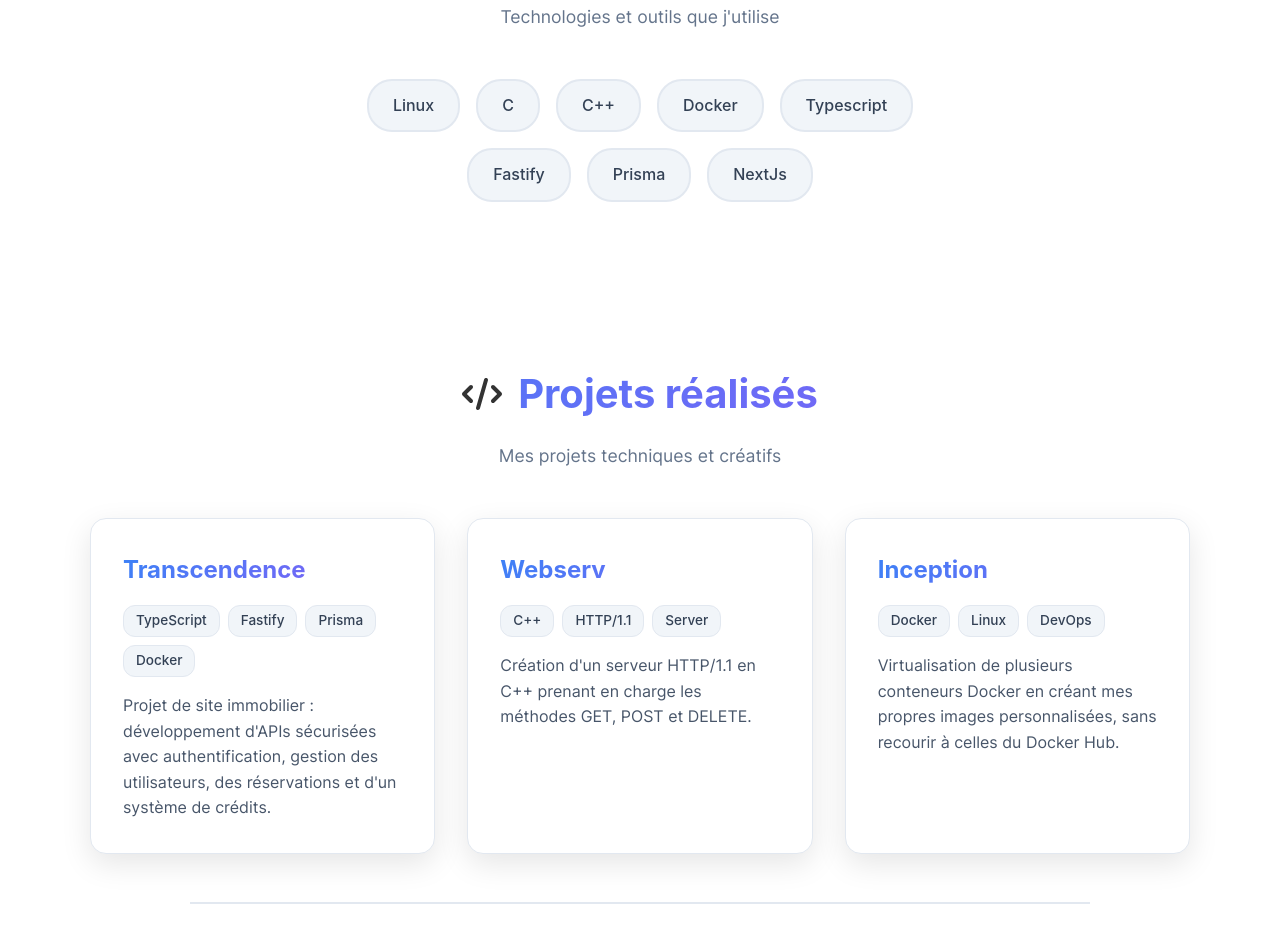
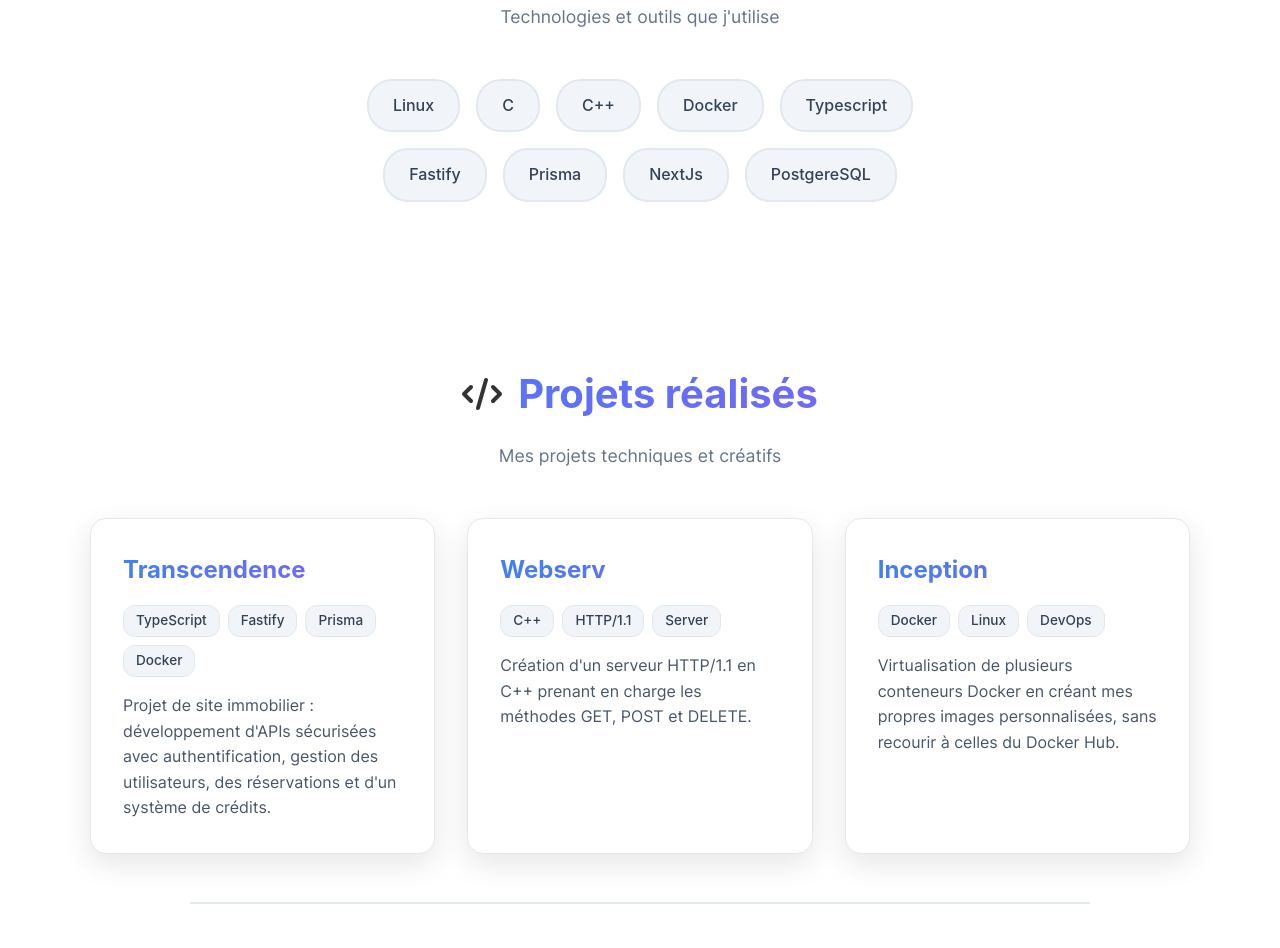
Before and after one commit to Hynoht/portfolio, a website: page index.html in a window 1280 px wide. Shown: the part 3047-3995 px from the top of the page. Drawn offline with Linux system fonts and the light colour scheme; a web font is replaced by a local one.

Commit message:
Add PostgreSQL skill badge to index.html

```diff
--- a/index.html
+++ b/index.html
@@ -376,6 +376,7 @@
                 <div class="skill-badge">Fastify</div>
                 <div class="skill-badge">Prisma</div>
                 <div class="skill-badge">NextJs</div>
+                <div class="skill-badge">PostgereSQL</div>
             </div>
         </div>
     </section>
```
